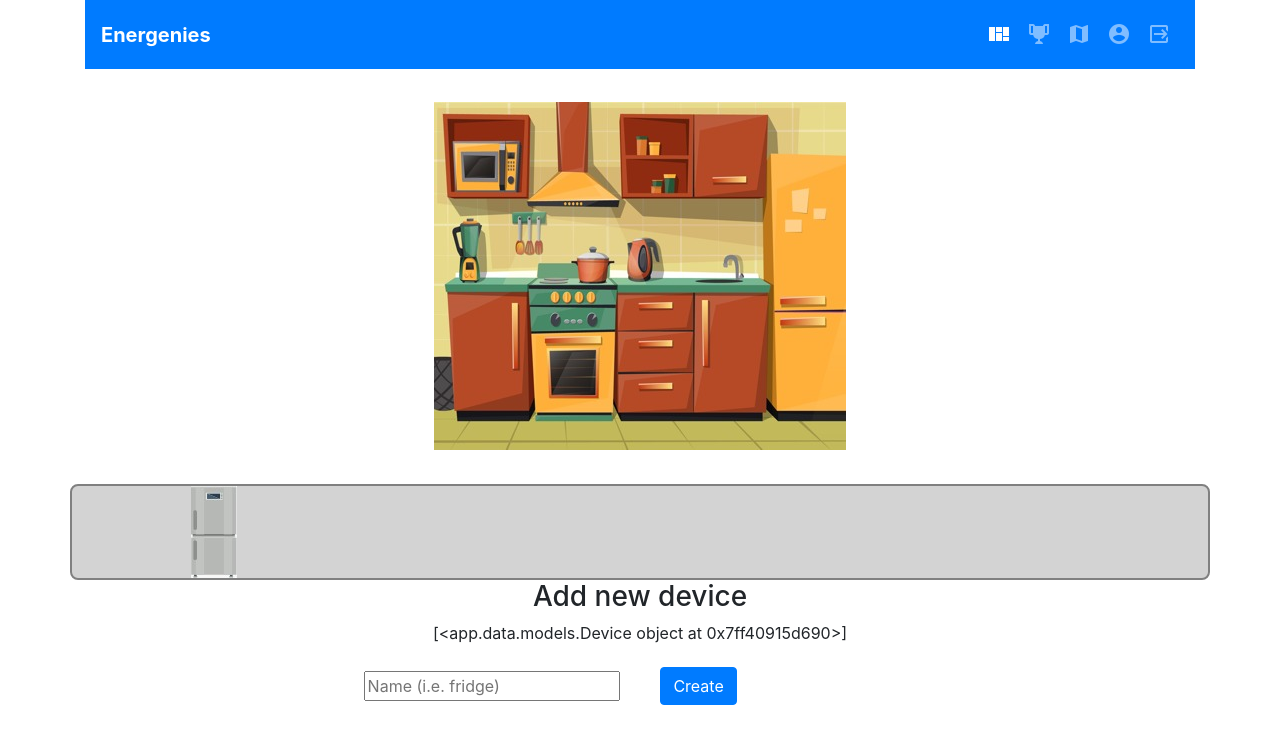
After one commit to govi218/energenies, a Flask app: page / in a window 1280 px wide. The commit adds this page. Shown: the top 744 px of the page. Run offline with Flask 2, Linux system fonts and the light colour scheme; some libraries are stand-ins or nearby versions.

Commit message:
added devices

```diff
--- a/application/app/forms/public.py
+++ b/application/app/forms/public.py
@@ -1,7 +1,19 @@
 from flask_wtf import FlaskForm
-from wtforms import SubmitField, StringField
+from wtforms import SubmitField, StringField, SelectField
 from wtforms.validators import DataRequired
 
 class StartForm(FlaskForm):
     username = StringField('Username', validators=[DataRequired()], render_kw={"placeholder": "Username"})
     submit = SubmitField('Start')
+
+class CreateDeviceForm(FlaskForm):
+    name = StringField('Name', validators=[DataRequired()], render_kw={"placeholder": "Name (i.e. fridge)"})
+    # device_type = SelectField('Type', choices=[
+    #     ("fridge", "fridge"),
+    #     ("oven", "oven"),
+    #     ("car", "car"),
+    #     ("phone", "phone"),
+    #     ("solar panels", "solar panels"),
+    #     ("heater", )
+    # ])
+    submit = SubmitField('Create')
--- a/application/app/routes/handlers.py
+++ b/application/app/routes/handlers.py
@@ -1,23 +1,62 @@
 from app import app
-from app.data.models import User
-from app.forms.public import StartForm
-from flask import render_template
+from app.data.models import User, Device
+from app.forms.public import StartForm, CreateDeviceForm
+from flask import redirect, render_template, url_for
 
 
 title = "Energysavers"
+device_types=["fridge", "oven", "car", "solar panels", "heater"]
+
+### in memory database
 global user
+global devices
+
+fridge = Device(name="fridge", energy_usage=125, points=15, image="fridge.jpeg")
+# microwave = Device(name="microwave", energy_usage=95, points=8)
+
+devices = [fridge]
+### end of database
+
+
+
+@app.route('/', methods=['GET', 'POST'])
+def home():
+    create_device_form = CreateDeviceForm()
+    if create_device_form.validate_on_submit():
+        print("created new device")
+    return render_template(
+        'home.html',
+        title=title,
+        devices=devices,
+        create_device_form=create_device_form
+        )
+
+
+# @app.route('/create', methods=['GET', 'POST'])
+# def create():
+#     """creates a new device"""
+#     if request.method == 'POST':
+#         print("created new device")
+
+
+
+
 
 
 @app.route('/join', methods=['GET', 'POST'])
-def index():
+def join():
     start_form = StartForm()
     if start_form.validate_on_submit():
-        print("starting session")
         user = User(username=start_form.username.data)
-        print(user)
+        return redirect(url_for('home'))
 
     return render_template(
         'start.html',
         title=title,
         start_form=start_form
         )
+
+
+@app.route('/leave', methods=['GET', 'POST'])
+def leave():
+    return redirect(url_for('join'))
--- a/application/app/static/css/style.css
+++ b/application/app/static/css/style.css
@@ -0,0 +1,22 @@
+
+
+
+.form-section{
+    padding: 1%;
+}
+
+.device-list-item{
+    border-style: solid;
+    border-width: 2px;
+    border-color: gray;
+    border-radius: .5em;
+    background-color: lightgray;
+}
+
+.intro{
+    border-style: solid;
+    border-width: 2px;
+    border-color: gray;
+    border-radius: .5em;
+    background-color: lightgray;
+}
--- a/application/app/templates/base.html
+++ b/application/app/templates/base.html
@@ -9,6 +9,8 @@
     <meta name="description" content="Save energy and earn rewards!">
     <link rel="stylesheet" href="https://cdn.jsdelivr.net/npm/bootstrap@4.5.3/dist/css/bootstrap.min.css"
         integrity="sha384-TX8t27EcRE3e/ihU7zmQxVncDAy5uIKz4rEkgIXeMed4M0jlfIDPvg6uqKI2xXr2" crossorigin="anonymous">
+    <link rel="stylesheet" href="https://cdn.materialdesignicons.com/4.7.95/css/materialdesignicons.min.css">
+
     <link rel="stylesheet" type="text/css" href="{{ url_for('static',filename='css/style.css') }}">
 </head>
 
--- /dev/null
+++ b/application/app/templates/home.html
@@ -0,0 +1,47 @@
+{% extends 'base.html' %}
+
+{% block content %}
+
+<div class="container">
+    {% include 'topnav.html' %}
+    <div class="row" style="padding: 3%">
+        <div class="col-xs-12 col-sm-12 col-md-12 col-lg-12 align-self-center text-center">
+            <img src="{{ url_for('static', filename='imgs/kitchen.jpeg') }}" />
+        </div>
+    </div>
+
+    {% for device in devices %}
+    <div class="row device-list-item">
+        <div class="col-xs-12 col-sm-12 col-md-3 col-lg-3 align-self-center text-center">
+            <img src="{{ url_for('static', filename='imgs/{}'.format(device.image)) }}" />
+        </div>
+    </div>
+    {% endfor%}
+
+    <div class="row">
+        <div class="col-xs-12 col-sm-12 col-md-12 col-lg-12 align-self-center text-center">
+            <h3>Add new device</h3>
+
+            <p>{{ devices }}</p>
+            <div>
+                <form action="" method="POST" role="form">
+                    {{ create_device_form.hidden_tag() }}
+                    <div class="row">
+                        <div class="col-xs-12 col-sm-12 col-md-6 col-lg-6 align-self-center" style="text-align: right;">
+                            <div class="form-section">
+                                {{ create_device_form.name(autocomplete="off") }}
+                            </div>
+                        </div>
+                        <div class="col-xs-12 col-sm-12 col-md-6 col-lg-6 align-self-center" style="text-align: left;">
+                            <div class="form-section">
+                                {{ create_device_form.submit(class="btn btn-primary") }}
+                            </div>
+                        </div>
+                    </div>
+                </form>
+            </div>
+        </div>
+    </div>
+</div>
+
+{% endblock %}
--- /dev/null
+++ b/application/app/templates/topnav.html
@@ -0,0 +1,39 @@
+<nav class="navbar navbar-expand-lg navbar-dark bg-primary">
+    <a class="navbar-brand" href="{{ url_for('home') }}"><b>Energenies</b></a>
+    <button class="navbar-toggler" type="button" data-toggle="collapse" data-target="#navbarSupportedContent"
+        aria-controls="navbarSupportedContent" aria-expanded="false" aria-label="Toggle navigation">
+        <span class="navbar-toggler-icon"></span>
+    </button>
+
+    <div class="collapse navbar-collapse" id="navbarSupportedContent">
+        <ul class="navbar-nav ml-auto">
+            <li class="nav-item active">
+                <a class="nav-link" href="#">
+                    <span class="mdi mdi-view-dashboard-variant" aria-hidden="true" style="font-size: 150%;"></span>
+                </a>
+            </li>
+            <li class="nav-item">
+                <a class="nav-link" href="#">
+                    <span class="mdi mdi-trophy" aria-hidden="true" style="font-size: 150%;"></span>
+                </a>
+            </li>
+            <li class="nav-item">
+                <a class="nav-link" href="#">
+                    <span class="mdi mdi-map" aria-hidden="true" style="font-size: 150%;"></span>
+                </a>
+            </li>
+            <li class="nav-item">
+                <a class="nav-link" href="#">
+                    <span class="mdi mdi-account-circle" aria-hidden="true" style="font-size: 150%;"></span>
+                </a>
+            </li>
+            <li class="nav-item">
+                <a class="nav-link" href="#">
+                    <span class="mdi mdi-logout-variant" aria-hidden="true" style="font-size: 150%;"></span>
+                </a>
+            </li>
+
+        </ul>
+
+    </div>
+</nav>
```
Also changed, not shown: application/app/data/models.py (+9 -0 lines), application/app/templates/start.html (+13 -3 lines), application/app/static/imgs/fridge.jpeg (added), application/app/static/imgs/house.jpeg (added), application/app/static/imgs/kitchen.jpeg (added), application/app/static/imgs/microwave.jpeg (added).
